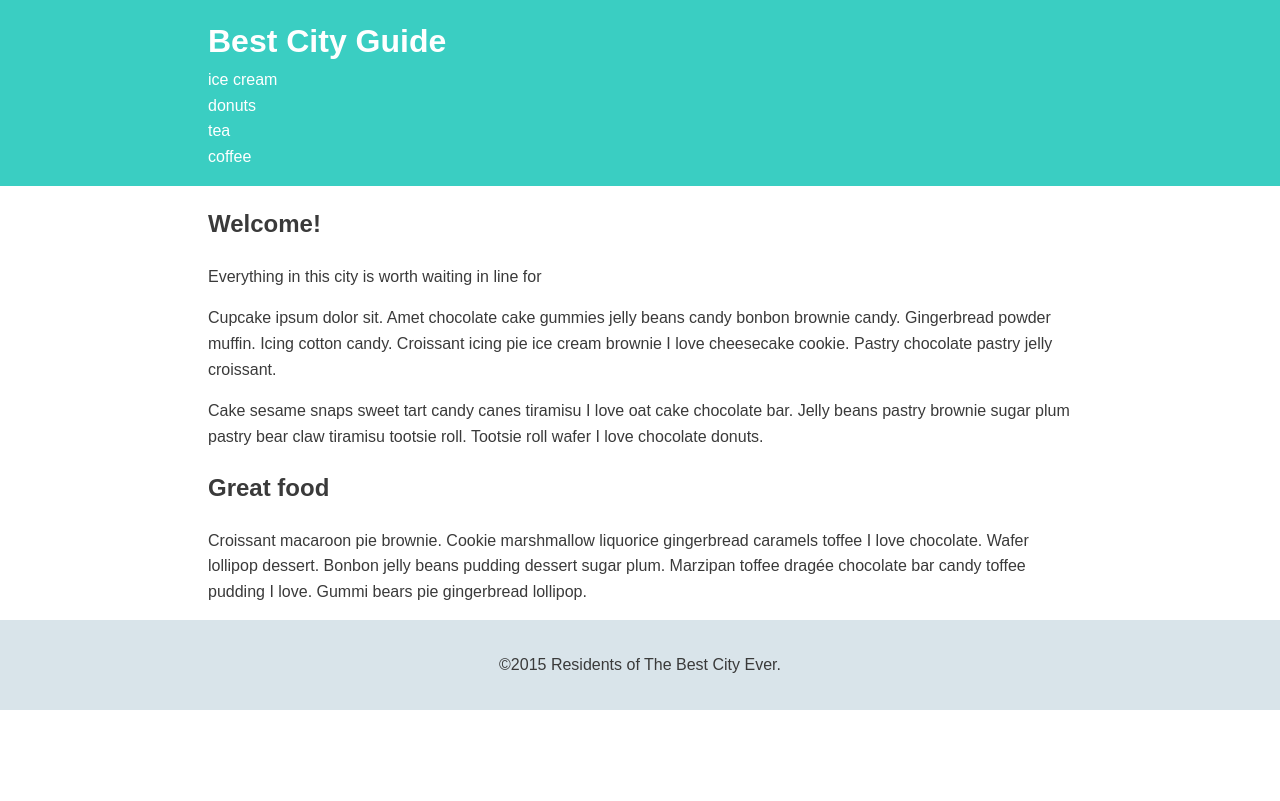
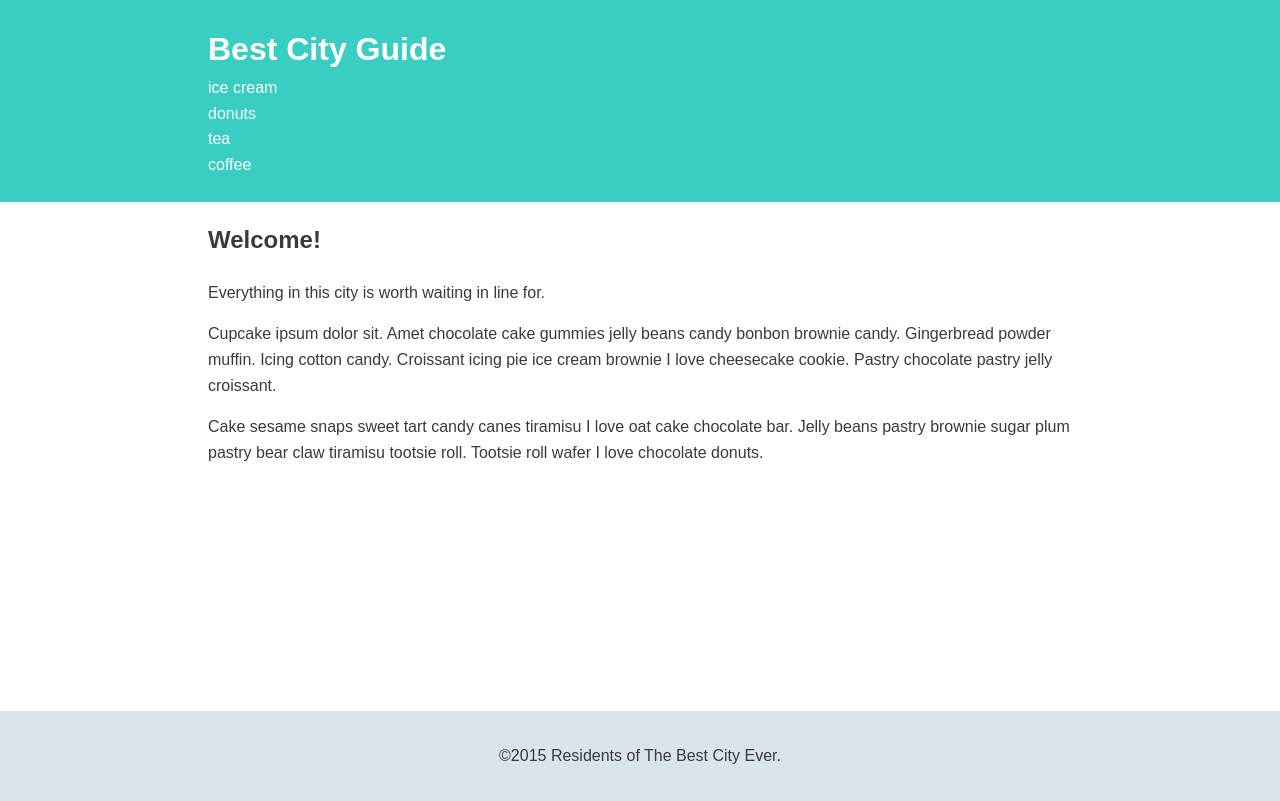
Before and after one commit to robert0525/CSS_Git-Layout, a plain HTML site: page index.html in a window 1280 px wide. Drawn offline with Linux system fonts and the light colour scheme.

Commit message:
seventh commit

```diff
--- a/css/style.css
+++ b/css/style.css
@@ -1,6 +1,7 @@
 /* =================================
   Base Element Styles
 ==================================== */
+
 * {
   box-sizing: border-box;
 }
@@ -10,7 +11,9 @@ body {
 	color: #3a3a3a;
 }
 
-
+p:last-child {
+	margin-bottom: 0;
+}
 
 a {
 	color: #fff;
@@ -21,36 +24,43 @@ a {
   Base Layout Styles
 ==================================== */
 
-/* ---- Nvaigation ---- */
+/* ---- Navigation ---- */
 
 .name {
   margin: 0;
 }
 
-/* ---- Layout Containers ----   */
+/* ---- Layout Containers ---- */
 
 .container {
   padding-left: 1em;
   padding-right: 1em;
 }
+
 .main-header {
+	padding: 1.5em 0;
 	background: #3acec2;
-  padding: 1em 0;
-
 }
 
 .main-footer {
-  text-align: center;
+	text-align: center;
 	padding: 2em 0;
 	background: #d9e4ea;
 }
 
-/* ---- Media Queries ---- */
+/* =================================
+  Media Queries
+==================================== */
 
-@media (min-width:769px ) {
-  .container {
-  width : 70%;
-  max-width: 1000px;
-   margin: 0 auto;
+@media (min-width: 769px) {
+
+.wrap {
+  min-height: calc(100vh - 89px);
 }
+
+.container {
+		width: 70%;
+		max-width: 1000px;
+		margin: 0 auto;
+	}
 }
--- a/index.html
+++ b/index.html
@@ -7,9 +7,8 @@
 	<link rel="stylesheet" href="css/style.css">
 </head>
 <body>
-
+  <div class="wrap">
     <header class="main-header">
-
       <div class="container">
         <h1 class="name"><a href="#">Best City Guide</a></h1>
         <ul class="main-nav">
@@ -19,22 +18,17 @@
           <li><a href="#">coffee</a></li>
         </ul>
       </div>
+    </header>
 
-
-        </header>
     <div class="container">
       <h2>Welcome!</h2>
-            <p>Everything in this city is worth waiting in line for</p>
+      <p>Everything in this city is worth waiting in line for.</p>
       <p>Cupcake ipsum dolor sit. Amet chocolate cake gummies jelly beans candy bonbon brownie candy. Gingerbread powder muffin. Icing cotton candy. Croissant icing pie ice cream brownie I love cheesecake cookie. Pastry chocolate pastry jelly croissant.</p>
       <p>Cake sesame snaps sweet tart candy canes tiramisu I love oat cake chocolate bar. Jelly beans pastry brownie sugar plum pastry bear claw tiramisu tootsie roll. Tootsie roll wafer I love chocolate donuts.</p>
-
-            <h2>Great food</h2>
-            <p>Croissant macaroon pie brownie. Cookie marshmallow liquorice gingerbread caramels toffee I love chocolate. Wafer lollipop dessert. Bonbon jelly beans pudding dessert sugar plum. Marzipan toffee drag&#233;e chocolate bar candy toffee pudding I love. Gummi bears pie gingerbread lollipop.</p>
+    </div>
       </div>
 	<footer class="main-footer">
 		<span>&copy;2015 Residents of The Best City Ever.</span>
 	</footer>
-
-
 </body>
 </html>
```
Lines whose indentation alone changed are shown as unchanged.
